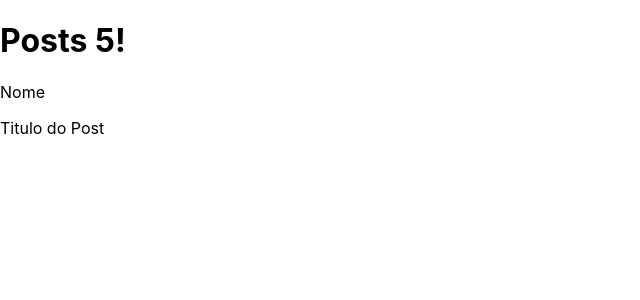
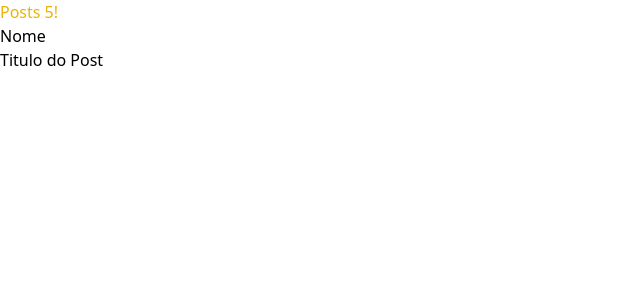
Before and after one commit to typevitor/nextjs-challenge, a Next.js app: page /posts in a window 1280 px wide. Shown: the top 300 px of the page, without its empty margins (0-640 px from the left). Built offline with nearby package versions, Linux system fonts and the light colour scheme.

Commit message:
added tailwind configuration

```diff
--- a/src/pages/posts/index.tsx
+++ b/src/pages/posts/index.tsx
@@ -9,7 +9,7 @@ type PostsPageProps = {
 const PostsPage: NextPage<PostsPageProps> = (props) => {
   return (
     <>
-      <h1>Posts 5!</h1>
+      <h1 className="text-yellow-500">Posts 5!</h1>
       <p>{props.name}</p>
       {
         props.posts.map(post => (
--- a/src/styles/globals.css
+++ b/src/styles/globals.css
@@ -1,16 +1,3 @@
-html,
-body {
-  padding: 0;
-  margin: 0;
-  font-family: -apple-system, BlinkMacSystemFont, Segoe UI, Roboto, Oxygen,
-    Ubuntu, Cantarell, Fira Sans, Droid Sans, Helvetica Neue, sans-serif;
-}
-
-a {
-  color: inherit;
-  text-decoration: none;
-}
-
-* {
-  box-sizing: border-box;
-}
+@tailwind base;
+@tailwind components;
+@tailwind utilities;
--- a/tailwind.config.js
+++ b/tailwind.config.js
@@ -1,5 +1,8 @@
 module.exports = {
-  content: [],
+  content: [
+    "./src/pages/**/*.{js,ts,jsx,tsx}",
+    "./src/components/**/*.{js,ts,jsx,tsx}"
+  ],
   theme: {
     extend: {},
   },
```
